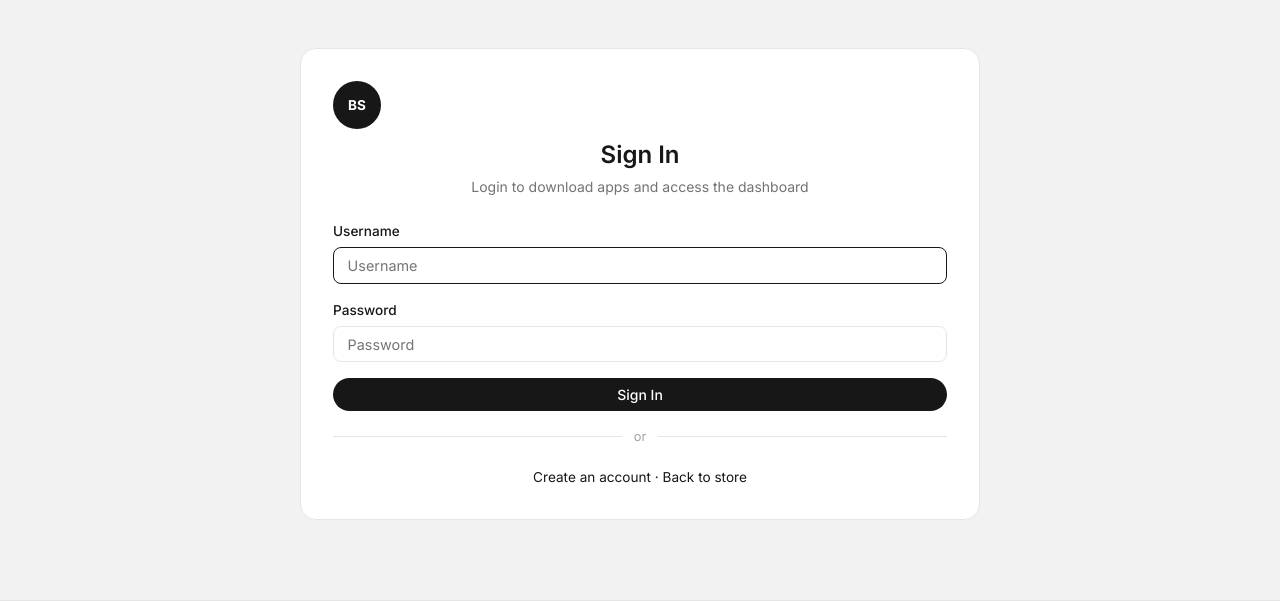
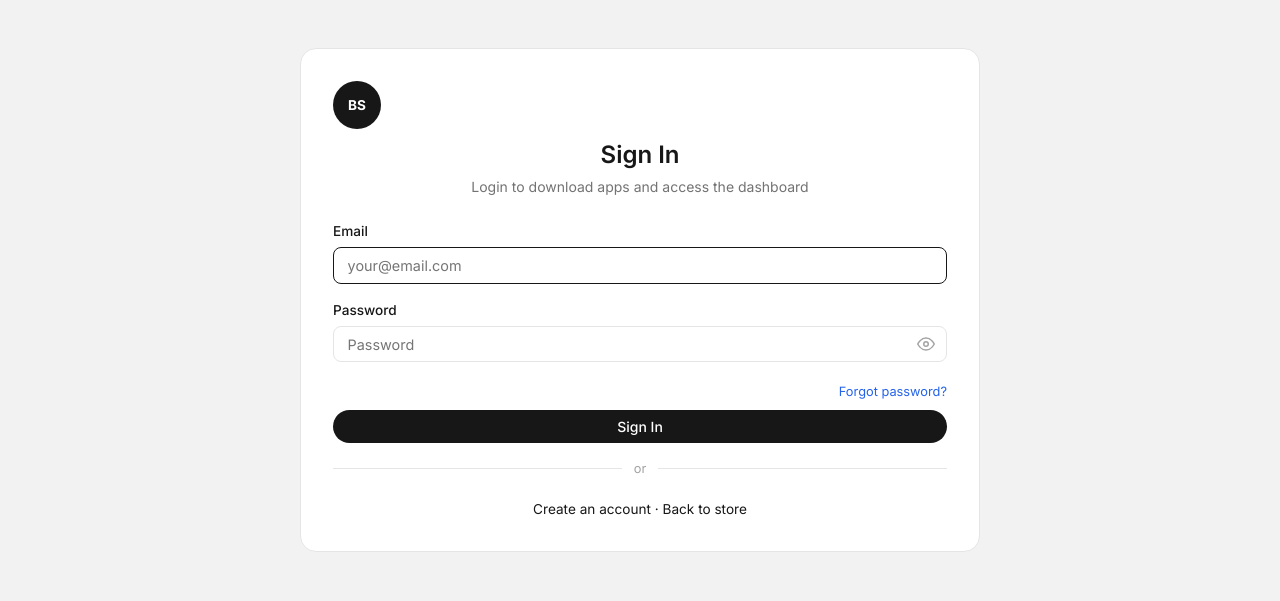
Before and after one commit to MehdiaHumais/britstore, a Django app: page /login/ in a window 1280 px wide. Shown: the part 57-658 px from the top of the page. Run offline with Django 5.2, Linux system fonts and the light colour scheme; data comes from the database, SQL or seed files in the repository.

Commit message:
feat: email-based login, password visibility toggles, and forgot-password reset flow
- Login now uses email instead of username; resolves email to user (handles duplicates)
- Eye toggle on all password fields (login, signup, profile, attach email, admin user form, reset)
- Forgot password flow: /password-reset/ request page, done page, confirm page, complete page
- Reset emails sent via Resend API

```diff
--- a/static/css/style.css
+++ b/static/css/style.css
@@ -858,6 +858,37 @@ a:hover { color: var(--black); }
     .rating-stars-display .star { font-size: 1rem; }
 }
 
+/* Password toggle */
+.password-wrapper {
+    position: relative;
+}
+.password-wrapper .form-control,
+.password-wrapper input {
+    padding-right: 2.75rem;
+}
+.password-toggle-btn {
+    position: absolute;
+    right: 8px;
+    top: 50%;
+    transform: translateY(-50%);
+    background: none;
+    border: none;
+    cursor: pointer;
+    color: var(--gray-400);
+    padding: 4px;
+    display: flex;
+    align-items: center;
+    justify-content: center;
+    line-height: 1;
+}
+.password-toggle-btn:hover {
+    color: var(--gray-700);
+}
+.password-toggle-btn svg {
+    width: 18px;
+    height: 18px;
+}
+
 /* Reviews */
 .reviews-list { display:flex; flex-direction:column; gap:.75rem; }
 .review-item {
--- a/static/js/app.js
+++ b/static/js/app.js
@@ -1,3 +1,14 @@
+function togglePasswordVisibility(btn) {
+    var wrapper = btn.closest('.password-wrapper');
+    var input = wrapper.querySelector('input');
+    if (!input) return;
+    var isPassword = input.type === 'password';
+    input.type = isPassword ? 'text' : 'password';
+    btn.innerHTML = isPassword
+        ? '<svg xmlns="http://www.w3.org/2000/svg" width="18" height="18" viewBox="0 0 24 24" fill="none" stroke="currentColor" stroke-width="2" stroke-linecap="round" stroke-linejoin="round"><path d="M17.94 17.94A10.07 10.07 0 0 1 12 20c-7 0-11-8-11-8a18.45 18.45 0 0 1 5.06-5.94"/><path d="M9.9 4.24A9.12 9.12 0 0 1 12 4c7 0 11 8 11 8a18.5 18.5 0 0 1-2.16 3.19"/><line x1="1" y1="1" x2="23" y2="23"/></svg>'
+        : '<svg xmlns="http://www.w3.org/2000/svg" width="18" height="18" viewBox="0 0 24 24" fill="none" stroke="currentColor" stroke-width="2" stroke-linecap="round" stroke-linejoin="round"><path d="M1 12s4-8 11-8 11 8 11 8-4 8-11 8-11-8-11-8z"/><circle cx="12" cy="12" r="3"/></svg>';
+}
+
 document.addEventListener('DOMContentLoaded', () => {
     const toggle = document.getElementById('navToggle');
     const nav = document.getElementById('mainNav');
--- a/store/forms.py
+++ b/store/forms.py
@@ -1,5 +1,5 @@
 from django import forms
-from django.contrib.auth.forms import AuthenticationForm, UserCreationForm
+from django.contrib.auth.forms import AuthenticationForm, PasswordResetForm, SetPasswordForm, UserCreationForm
 from django.core.exceptions import ValidationError
 
 from store.models import App, AppVersion, Category, ContactMessage, Screenshot, User, WebsiteSettings
@@ -22,8 +22,34 @@ class StyledFormMixin:
 
 
 class LoginForm(StyledFormMixin, AuthenticationForm):
-    username = forms.CharField(widget=forms.TextInput(attrs={'placeholder': 'Username', 'autofocus': True}))
+    username = forms.EmailField(
+        label='Email',
+        widget=forms.EmailInput(attrs={'placeholder': 'your@email.com', 'autofocus': True})
+    )
     password = forms.CharField(widget=forms.PasswordInput(attrs={'placeholder': 'Password'}))
+
+    def clean_username(self):
+        email = self.cleaned_data.get('username', '').strip()
+        if not email:
+            raise forms.ValidationError('Email is required.')
+        users = list(User.objects.filter(email__iexact=email).order_by('pk'))
+        if not users:
+            raise forms.ValidationError('No account found with this email address.')
+        for u in users:
+            if u.is_active and u.is_super_admin:
+                return u.username
+        for u in users:
+            if u.is_active:
+                return u.username
+        return users[0].username
+
+
+class PasswordResetFormStyled(StyledFormMixin, PasswordResetForm):
+    pass
+
+
+class SetPasswordFormStyled(StyledFormMixin, SetPasswordForm):
+    pass
 
 
 class ContactForm(StyledFormMixin, forms.ModelForm):
--- a/store/urls.py
+++ b/store/urls.py
@@ -26,6 +26,10 @@ urlpatterns = [
     path('logout/', views.logout_view, name='logout'),
     path('signup/', views.signup_view, name='signup'),
     path('profile/', views.profile_view, name='profile'),
+    path('password-reset/', views.password_reset_request, name='password_reset_request'),
+    path('password-reset/done/', views.password_reset_done, name='password_reset_done'),
+    path('password-reset/<uidb64>/<token>/', views.password_reset_confirm, name='password_reset_confirm'),
+    path('password-reset/complete/', views.password_reset_complete, name='password_reset_complete'),
 
     # Downloads (login required)
     path('download/<slug:slug>/', views.download_app, name='download_app'),
--- a/store/views.py
+++ b/store/views.py
@@ -9,10 +9,14 @@ from django.conf import settings
 from django.contrib import messages
 from django.contrib.auth import login, logout
 from django.contrib.auth.decorators import login_required
+from django.contrib.auth.tokens import default_token_generator
 from django.db.models import Count, F, Max, Q
 from django.http import FileResponse, Http404, HttpResponse, JsonResponse
 from django.shortcuts import get_object_or_404, redirect, render
+from django.urls import reverse
 from django.utils import timezone
+from django.utils.encoding import force_bytes
+from django.utils.http import urlsafe_base64_decode, urlsafe_base64_encode
 from django.views.decorators.csrf import csrf_exempt
 from user_agents import parse
 from webauthn import (
@@ -36,7 +40,9 @@ from store.forms import (
     CategoryForm,
     ContactForm,
     LoginForm,
+    PasswordResetFormStyled,
     ScreenshotForm,
+    SetPasswordFormStyled,
     SignUpForm,
     WebsiteSettingsForm,
 )
@@ -220,6 +226,84 @@ def logout_view(request):
     logout(request)
     messages.info(request, 'You have been logged out.')
     return redirect('home')
+
+
+def _pick_user_by_email(email):
+    """Resolve an email to a single user, preferring active super admins."""
+    users = list(User.objects.filter(email__iexact=email, is_active=True).order_by('pk'))
+    for u in users:
+        if u.is_super_admin:
+            return u
+    return users[0] if users else None
+
+
+def password_reset_request(request):
+    form = PasswordResetFormStyled(request.POST or None)
+    if request.method == 'POST' and form.is_valid():
+        email = form.cleaned_data['email']
+        user = _pick_user_by_email(email)
+        if user:
+            token = default_token_generator.make_token(user)
+            uid = urlsafe_base64_encode(force_bytes(user.pk))
+            reset_url = request.build_absolute_uri(
+                reverse('password_reset_confirm', kwargs={'uidb64': uid, 'token': token}),
+            )
+            site = WebsiteSettings.get_solo()
+            send_email_resend(
+                to_email=email,
+                subject=f'Reset your {site.site_name} password',
+                text_body=(
+                    f"Hi {user.username},\n\n"
+                    f"We received a request to reset your {site.site_name} password.\n\n"
+                    f"Click the link below to choose a new password (expires in 24 hours):\n"
+                    f"{reset_url}\n\n"
+                    f"If you didn't request this, you can safely ignore this email.\n\n"
+                    f"Thanks,\n{site.site_name} Team"
+                ),
+            )
+        return redirect('password_reset_done')
+    return render(request, 'password_reset_form.html', {'form': form})
+
+
+def password_reset_done(request):
+    return render(request, 'password_reset_done.html')
+
+
+def password_reset_confirm(request, uidb64, token):
+    user = None
+    try:
+        uid = urlsafe_base64_decode(uidb64).decode()
+        user = User.objects.get(pk=uid)
+    except (TypeError, ValueError, OverflowError, UnicodeDecodeError, User.DoesNotExist):
+        user = None
+
+    validlink = user is not None and default_token_generator.check_token(user, token)
+    if not validlink:
+        return render(request, 'password_reset_confirm.html', {'validlink': False})
+
+    if request.method == 'POST':
+        form = SetPasswordFormStyled(user, request.POST)
+        if form.is_valid():
+            form.save()
+            site = WebsiteSettings.get_solo()
+            send_email_resend(
+                to_email=user.email,
+                subject=f'Your {site.site_name} password was changed',
+                text_body=(
+                    f"Hi {user.username},\n\n"
+                    f"Your {site.site_name} password has been reset successfully.\n"
+                    f"Sign in with your new password.\n\n"
+                    f"Thanks,\n{site.site_name} Team"
+                ),
+            )
+            return redirect('password_reset_complete')
+    else:
+        form = SetPasswordFormStyled(user)
+    return render(request, 'password_reset_confirm.html', {'form': form, 'validlink': True})
+
+
+def password_reset_complete(request):
+    return render(request, 'password_reset_complete.html')
 
 
 def signup_view(request):
--- a/templates/base.html
+++ b/templates/base.html
@@ -9,7 +9,7 @@
     <link href="https://fonts.googleapis.com/css2?family=Inter:wght@400;500;600;700&display=swap" rel="stylesheet">
     <link rel="icon" type="image/png" href="{% static 'images/logo.png' %}">
     <link rel="apple-touch-icon" href="{% static 'images/logo.png' %}">
-    <link rel="stylesheet" href="{% static 'css/style.css' %}?v=2">
+    <link rel="stylesheet" href="{% static 'css/style.css' %}?v=3">
     {% block extra_css %}{% endblock %}
 </head>
 <body>
--- a/templates/login.html
+++ b/templates/login.html
@@ -17,13 +17,25 @@
                 {% for field in form %}
                 <div class="form-group">
                     <label for="{{ field.id_for_label }}">{{ field.label }}</label>
+                    {% if field.field.widget.input_type == 'password' %}
+                    <div class="password-wrapper">
+                        {{ field }}
+                        <button type="button" class="password-toggle-btn" onclick="togglePasswordVisibility(this)">
+                            <svg xmlns="http://www.w3.org/2000/svg" width="18" height="18" viewBox="0 0 24 24" fill="none" stroke="currentColor" stroke-width="2" stroke-linecap="round" stroke-linejoin="round"><path d="M1 12s4-8 11-8 11 8 11 8-4 8-11 8-11-8-11-8z"/><circle cx="12" cy="12" r="3"/></svg>
+                        </button>
+                    </div>
+                    {% else %}
                     {{ field }}
+                    {% endif %}
                     {% if field.errors %}<div class="field-error">{{ field.errors.0 }}</div>{% endif %}
                 </div>
                 {% endfor %}
                 {% if form.non_field_errors %}
                 <div class="alert alert-error">{{ form.non_field_errors.0 }}</div>
                 {% endif %}
+                <div class="form-group" style="text-align:right;margin-bottom:.5rem">
+                    <a href="{% url 'password_reset_request' %}" style="font-size:.8rem;color:var(--blue)">Forgot password?</a>
+                </div>
                 <button type="submit" class="btn btn-primary btn-block">Sign In</button>
             </form>
             <div class="auth-divider"><span>or</span></div>
```
Also changed, not shown: store/tests_login_email.py (added, +37 -0 lines), templates/attach_email.html (+12 -2 lines), templates/dashboard/user_form.html (+9 -0 lines), templates/password_reset_complete.html (added, +21 -0 lines), templates/password_reset_confirm.html (added, +53 -0 lines), templates/password_reset_done.html (added, +24 -0 lines), templates/password_reset_form.html (added, +31 -0 lines), templates/profile.html (+18 -3 lines), templates/signup.html (+9 -0 lines).
